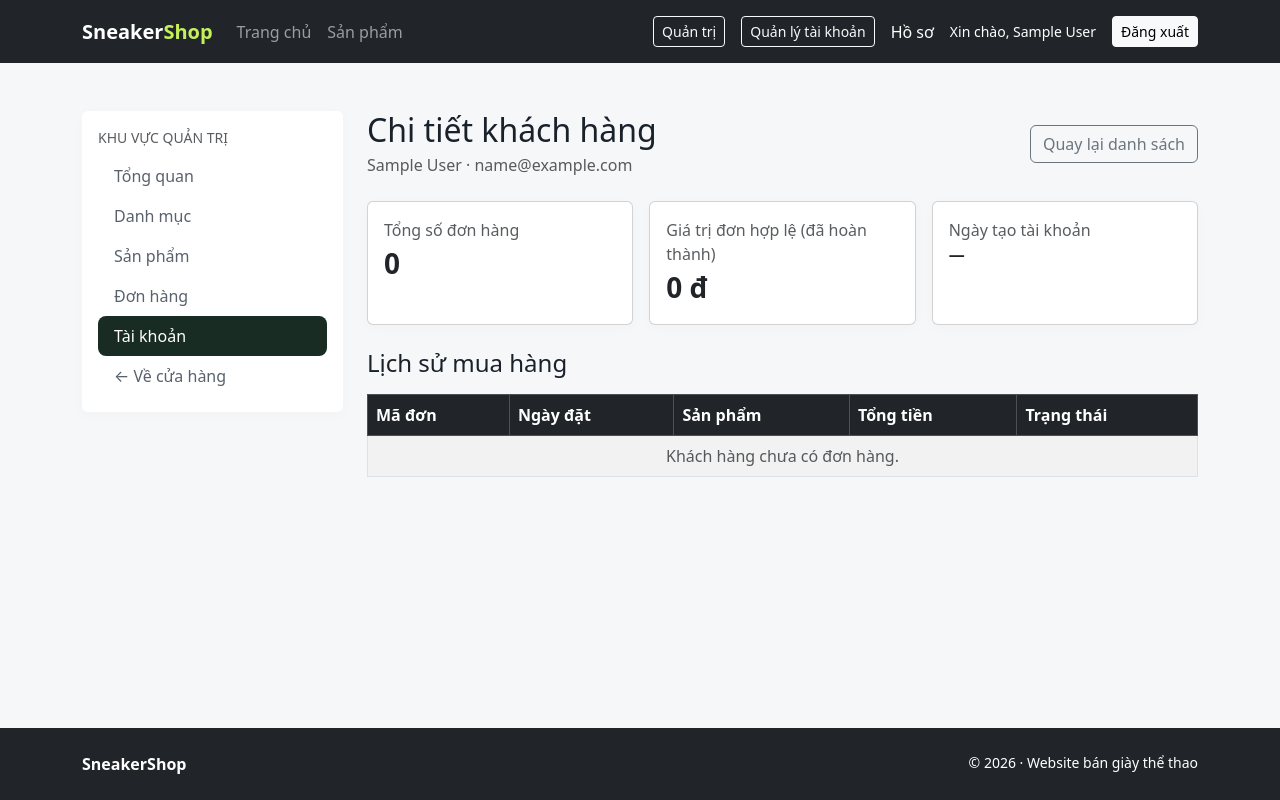
After one commit to giahuy5523/DeTai_LapTrinhMaNguonMo_, a Laravel app: page /admin/users/1 in a window 1280 px wide. The commit adds this page. Run offline with Laravel 12, Linux system fonts and the light colour scheme; the visitor is signed in with stand-in values (Sample User, id 1); data that the repository does not hold is empty.

Commit message:
Add admin customer details and navbar greeting

```diff
--- a/app/Http/Controllers/Admin/UserController.php
+++ b/app/Http/Controllers/Admin/UserController.php
@@ -3,6 +3,7 @@
 namespace App\Http\Controllers\Admin;
 
 use App\Http\Controllers\Controller;
+use App\Models\Order;
 use App\Models\User;
 use Illuminate\Http\Request;
 use Illuminate\Validation\Rule;
@@ -31,8 +32,21 @@ class UserController extends Controller
         return view('admin.users.edit', compact('user'));
     }
 
+    public function show(User $user)
+    {
+        abort_unless(auth()->check() && auth()->user()->role === 'admin', 403);
+
+        $orders = Order::query()->where('user_id', $user->id)->with('items')->latest()->paginate(10);
+        $orderCount = Order::where('user_id', $user->id)->count();
+        $validOrderTotal = Order::where('user_id', $user->id)
+            ->where('status', 'completed')->sum('total_amount');
+
+        return view('admin.users.show', compact('user', 'orders', 'orderCount', 'validOrderTotal'));
+    }
+
     public function update(Request $request, User $user)
     {
+        abort_unless(auth()->check() && auth()->user()->role === 'admin', 403);
         $validated = $request->validate([
             'name' => ['required', 'string', 'max:255'],
             'email' => ['required', 'email', 'max:255', Rule::unique('users', 'email')->ignore($user->id)],
@@ -55,6 +69,7 @@ class UserController extends Controller
 
     public function destroy(User $user)
     {
+        abort_unless(auth()->check() && auth()->user()->role === 'admin', 403);
         if ($user->is(auth()->user())) {
             return back()->with('error', 'Bạn không thể xóa tài khoản đang đăng nhập.');
         }
--- a/public/css/shop.css
+++ b/public/css/shop.css
@@ -1,6 +1,7 @@
 :root{--shop-accent:#c4f05a}
 body{background:#f6f7f9;color:#19212b}
 .account-name{min-width:0;max-width:100%;overflow-wrap:anywhere}
+.account-greeting{min-width:0;max-width:clamp(9rem,32vw,20rem);overflow-wrap:anywhere}
 .brand-accent{color:var(--shop-accent)}
 .shop-hero{background:#192c24;color:#fff;border-radius:24px}
 .shop-hero .lead{max-width:640px;color:#dce8de}
--- a/resources/views/admin/users/index.blade.php
+++ b/resources/views/admin/users/index.blade.php
@@ -29,6 +29,9 @@
                     <td>{{ $user->created_at?->format('d/m/Y H:i') }}</td>
                     <td class="text-nowrap">
                         <a class="btn btn-sm btn-warning" href="{{ route('admin.users.edit', $user) }}">Sửa</a>
+                        @if($user->role === 'customer')
+                            <a class="btn btn-sm btn-info" href="{{ route('admin.users.show', $user) }}">Chi tiết</a>
+                        @endif
                         @if(!$user->is(auth()->user()))
                             <form class="d-inline" method="POST" action="{{ route('admin.users.destroy', $user) }}" onsubmit="return confirm('Bạn có chắc muốn xóa tài khoản này?')">
                                 @csrf @method('DELETE')
--- /dev/null
+++ b/resources/views/admin/users/show.blade.php
@@ -0,0 +1,53 @@
+@extends('layouts.admin')
+
+@section('title', 'Chi tiết khách hàng')
+
+@section('admin-content')
+<div class="d-flex flex-wrap justify-content-between align-items-center gap-2 mb-4">
+    <div>
+        <h1 class="h2 mb-1">Chi tiết khách hàng</h1>
+        <div class="text-muted">{{ $user->name }} · {{ $user->email }}</div>
+    </div>
+    <a class="btn btn-outline-secondary" href="{{ route('admin.users.index') }}">Quay lại danh sách</a>
+</div>
+
+<div class="row g-3 mb-4">
+    <div class="col-sm-6 col-lg-4"><div class="card h-100"><div class="card-body">
+        <div class="text-muted">Tổng số đơn hàng</div><strong class="fs-3">{{ $orderCount }}</strong>
+    </div></div></div>
+    <div class="col-sm-6 col-lg-4"><div class="card h-100"><div class="card-body">
+        <div class="text-muted">Giá trị đơn hợp lệ (đã hoàn thành)</div>
+        <strong class="fs-3">{{ \App\Support\Money::format($validOrderTotal) }} đ</strong>
+    </div></div></div>
+    <div class="col-sm-6 col-lg-4"><div class="card h-100"><div class="card-body">
+        <div class="text-muted">Ngày tạo tài khoản</div><strong>{{ $user->created_at?->format('d/m/Y H:i') ?? '—' }}</strong>
+    </div></div></div>
+</div>
+
+<h2 class="h4 mb-3">Lịch sử mua hàng</h2>
+<div class="table-responsive">
+    <table class="table table-striped table-bordered align-middle">
+        <thead class="table-dark"><tr><th>Mã đơn</th><th>Ngày đặt</th><th>Sản phẩm</th><th>Tổng tiền</th><th>Trạng thái</th></tr></thead>
+        <tbody>
+        @forelse($orders as $order)
+            <tr>
+                <td>#{{ $order->id }}</td>
+                <td>{{ $order->created_at?->format('d/m/Y H:i') }}</td>
+                <td>
+                    @forelse($order->items as $item)
+                        <div>{{ $item->product_name }} × {{ $item->quantity }}</div>
+                    @empty
+                        <span class="text-muted">Không có chi tiết sản phẩm</span>
+                    @endforelse
+                </td>
+                <td class="text-nowrap">{{ \App\Support\Money::format($order->total_amount) }} đ</td>
+                <td>{{ ['pending' => 'Chờ xử lý', 'processing' => 'Đang xử lý', 'completed' => 'Đã hoàn thành', 'cancelled' => 'Đã hủy'][$order->status] ?? $order->status }}</td>
+            </tr>
+        @empty
+            <tr><td colspan="5" class="text-center text-muted">Khách hàng chưa có đơn hàng.</td></tr>
+        @endforelse
+        </tbody>
+    </table>
+</div>
+{{ $orders->links() }}
+@endsection
--- a/resources/views/layouts/app.blade.php
+++ b/resources/views/layouts/app.blade.php
@@ -32,8 +32,8 @@
                             <a class="btn btn-outline-light btn-sm" href="{{ route('admin.users.index') }}">Quản lý tài khoản</a>
                         @endif
                         <a class="text-white text-decoration-none" href="{{ route('profile.edit') }}">Hồ sơ</a>
-                        <span class="text-white small account-name">{{ auth()->user()->name }}</span>
-                        <form action="{{ route('logout') }}" method="POST">
+                        <span class="text-white small account-greeting">Xin chào, {{ auth()->user()->name }}</span>
+                        <form class="m-0" action="{{ route('logout') }}" method="POST">
                             @csrf
                             <button class="btn btn-light btn-sm" type="submit">Đăng xuất</button>
                         </form>
--- a/routes/web.php
+++ b/routes/web.php
@@ -45,7 +45,7 @@ Route::middleware('auth')->group(function () {
 
 // --- NHÓM ROUTE DÀNH RIÊNG CHO ADMIN (Yêu cầu phải đăng nhập & có quyền Admin) ---
 Route::prefix('admin')->name('admin.')->middleware(['auth', 'admin'])->group(function () {
-    Route::resource('users', UserController::class)->except(['create', 'store', 'show']);
+    Route::resource('users', UserController::class)->except(['create', 'store']);
     // Dashboard Admin
     Route::get('/dashboard', [DashboardController::class, 'index'])->name('dashboard');
 
```
Also changed, not shown: tests/Feature/ProfileAndUserManagementTest.php (+31 -0 lines).
